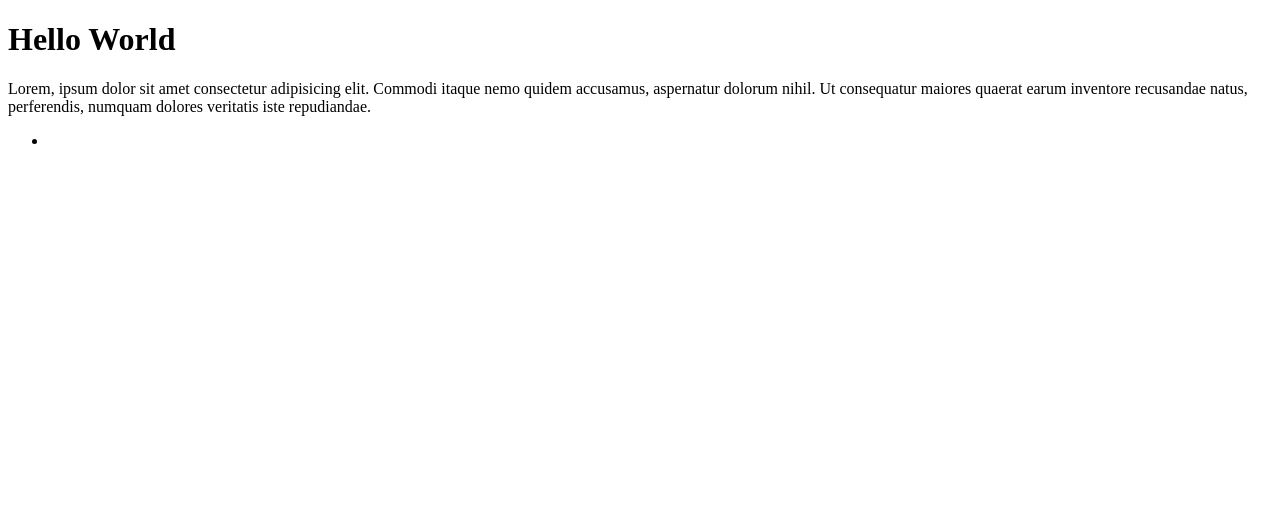
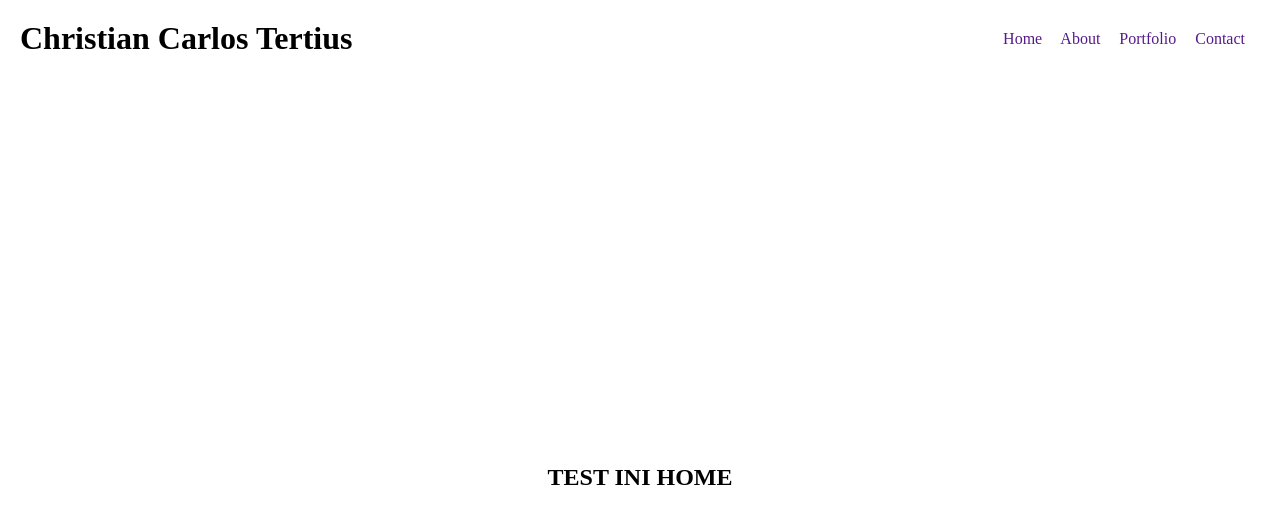
Before and after one commit to ChristianTertius/christ-git-test-2, a plain HTML site: page index.html in a window 1280 px wide. Drawn offline with Linux system fonts and the light colour scheme.

Commit message:
header + home

```diff
--- a/index.html
+++ b/index.html
@@ -4,12 +4,53 @@
   <meta charset="UTF-8">
   <meta name="viewport" content="width=device-width, initial-scale=1.0">
   <title>Coba git remote</title>
+
+  <style>
+    *{
+      margin: 0;
+      padding: 0;
+      box-sizing: border-box;
+    }
+
+    header{
+      display: flex;
+      justify-content: space-between;
+      align-items: center;
+      padding: 20px;
+      position: sticky;
+    }
+
+    header nav a{
+      margin-right: 15px;
+      text-decoration: none;
+    }
+
+    header nav a:hover{
+      color: aquamarine;
+    }
+
+    section{
+      display: flex;
+      justify-content: center;
+      align-items: center;
+      height: 100vh;
+    }
+  </style>
 </head>
 <body>
-  <h1>Hello World</h1>
-  <p>Lorem, ipsum dolor sit amet consectetur adipisicing elit. Commodi itaque nemo quidem accusamus, aspernatur dolorum nihil. Ut consequatur maiores quaerat earum inventore recusandae natus, perferendis, numquam dolores veritatis iste repudiandae.</p>
-  <ul>
-    <li></li>
-  </ul>
+  <header>
+    <h1>Christian Carlos Tertius</h1>
+    <nav>
+      <a href="">Home</a>
+      <a href="">About</a>
+      <a href="">Portfolio</a>
+      <a href="">Contact</a>
+    </nav>
+  </header>
+
+
+  <section>
+    <h1>TEST INI HOME</h1>
+  </section>
 </body>
 </html>
```
